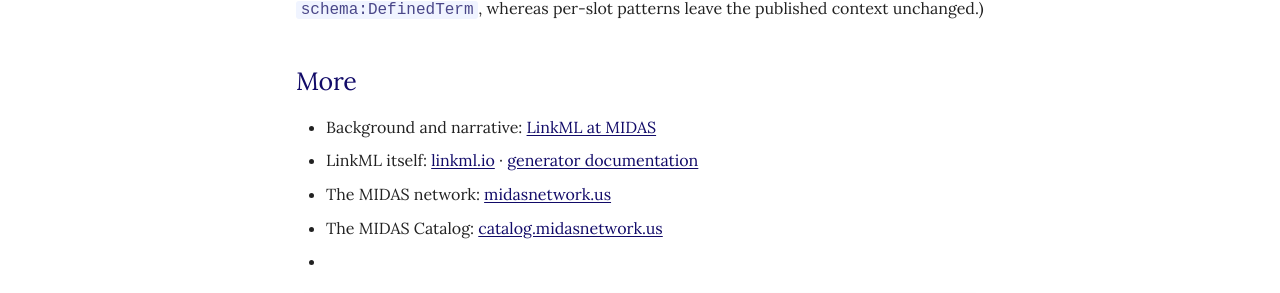
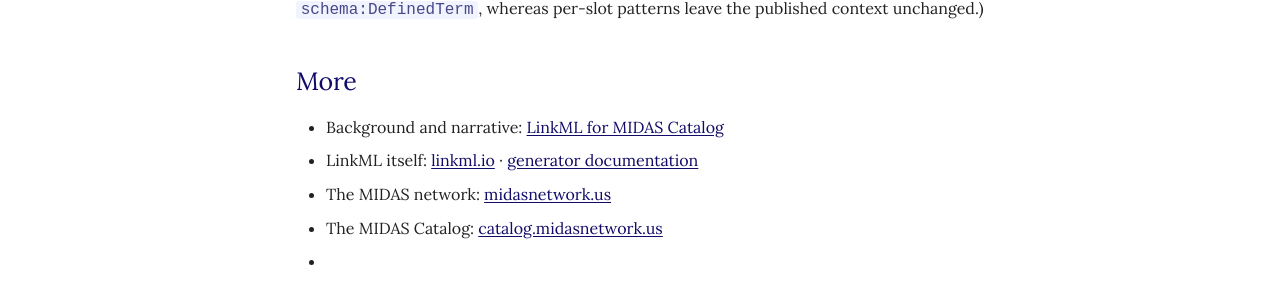
Before and after one commit to midas-network/midas-catalog-linkml, an MkDocs documentation site: the page built from docs/index.md, in a window 1280 px wide and 900 px high, scrolled down 1837 px. Shown: the part 432-725 px from the top of the window. Built offline with MkDocs 1.6.1 and Material for MkDocs 9.7.7, drawn with Linux system fonts in a browser that asks for light colours; comment, search, counter and statistics services are not loaded.

Commit message:
update to LinkML for MIDAS Catalog page title update and location

```diff
--- a/docs/index.md
+++ b/docs/index.md
@@ -85,7 +85,7 @@ unchanged.)
 
 ## More
 
-- Background and narrative: [LinkML at MIDAS](https://midasnetwork.us/linkml-at-midas/)
+- Background and narrative: [LinkML for MIDAS Catalog](https://midasnetwork.us/linkml-for-midas-catalog/)
 - LinkML itself: [linkml.io](https://linkml.io/) ·
   [generator documentation](https://linkml.io/linkml/generators/)
 - The MIDAS network: [midasnetwork.us](https://midasnetwork.us/)
--- a/docs/stylesheets/midas.css
+++ b/docs/stylesheets/midas.css
@@ -2,7 +2,7 @@
    MIDAS Catalog LinkML reference — brand overrides for Material for MkDocs.
 
    Aligns the generated reference to the MIDAS documentation look — the
-   schema.org-architecture doc and the "LinkML at MIDAS" page (WordPress),
+   schema.org-architecture doc and the "LinkML for MIDAS Catalog" page (WordPress),
    whose styling lives in header.html. Two distinct blues (this was the fix):
      • header bar  → #255392  (the lighter hero blue, next to the title)
      • headings/links/code → #110A68 (the dark navy of content-block headers)
--- a/mkdocs.yml
+++ b/mkdocs.yml
@@ -60,7 +60,7 @@ plugins:
   - search
 
 # Brand overrides — pins Material to the MIDAS documentation look (#120B68 navy + Lora),
-# matching the schema.org-doc / "LinkML at MIDAS" WordPress pages. Presentation only.
+# matching the schema.org-doc / "LinkML for MIDAS Catalog" WordPress pages. Presentation only.
 extra_css:
   - stylesheets/midas.css
 # Accessibility shim: names Material's search dialog (axe aria-dialog-name). Framework default;
```
